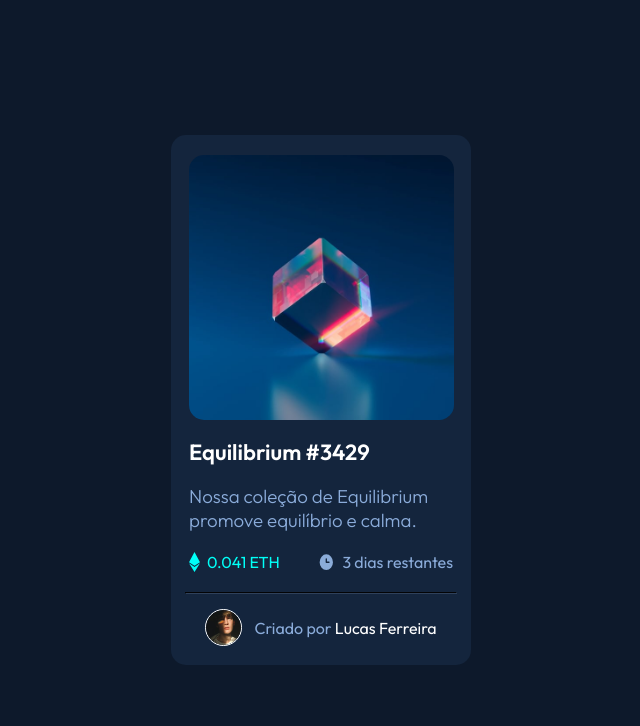
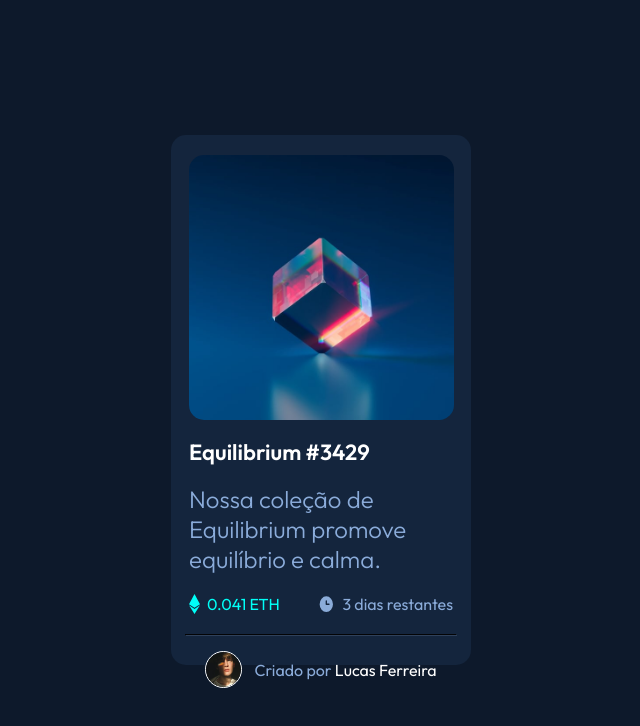
Before and after one commit to lucasjanta/nftpreview-4, a plain HTML site: page index.html in a window 1280 px wide. Shown: the whole page, without its empty margins (319-959 px from the left). Drawn offline with Linux system fonts and the light colour scheme.

Commit message:
mudança no h3

```diff
--- a/index.html
+++ b/index.html
@@ -18,7 +18,7 @@
         </div>
         <img class="img1" src="./src/images/image-equilibrium.jpg" alt="imagem1">
         <h1>Equilibrium #3429</h1>
-        <h3>Nossa coleção de Equilibrium promove equilíbrio e calma.</h3>
+        <h2>Nossa coleção de Equilibrium promove equilíbrio e calma.</h2>
         <div class="valores">
             <div class="et">
                 <img class="iconet" src="./src/images/icon-ethereum.svg" alt="ethereumicon"><p>0.041 ETH</p>
--- a/src/css/style.css
+++ b/src/css/style.css
@@ -43,7 +43,7 @@ h1 {
     margin: 18px;
 }
 
-h3 {
+h2 {
     color: hsl(215, 51%, 70%);
     font-weight: 300;
     margin-left: 18px;
```
